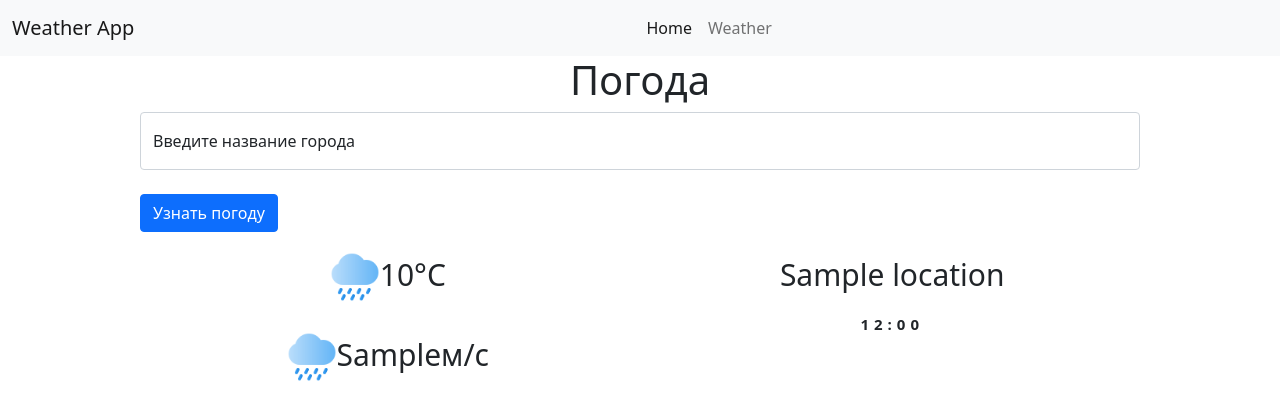
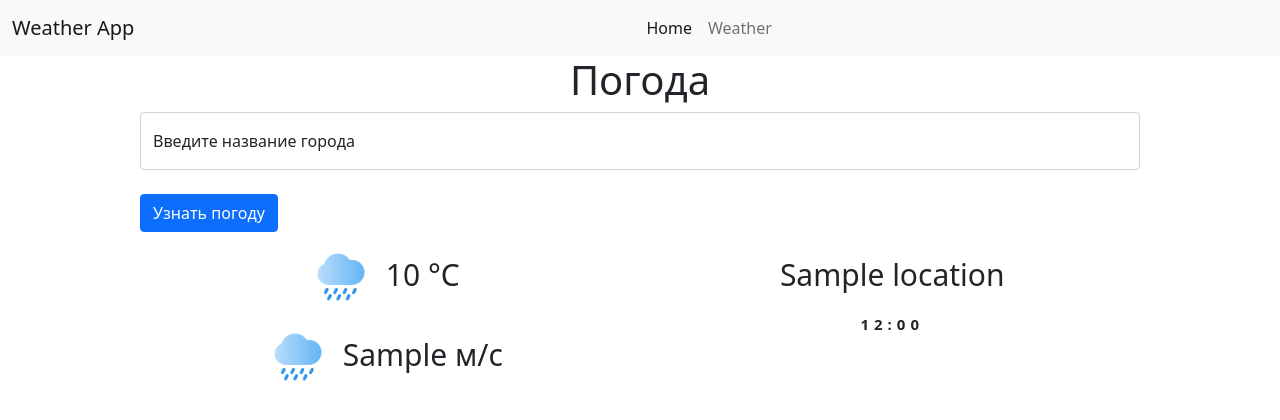
Before and after one commit to sariya23/weather_app, a FastAPI app: template src/templates/weather.html in a window 1280 px wide. Shown: the top 420 px of the page. Run offline with FastAPI, Linux system fonts and the light colour scheme; the template is opened without the code that fills it: most values are stand-ins (such as "Sample title", 1, 10 or a date in 2020).

Commit message:
Space between items

```diff
--- a/src/static/styles/weather_info.css
+++ b/src/static/styles/weather_info.css
@@ -37,6 +37,7 @@
     display: flex;
     flex-direction: row;
     justify-content: center;
+    gap: 20px
 }
 
 .weather__wind-image {
@@ -45,6 +46,7 @@
     display: flex;
     flex-direction: row;
     justify-content: center;
+    gap: 20px
 }
 
 .weather__location {
--- a/src/templates/weather.html
+++ b/src/templates/weather.html
@@ -16,11 +16,11 @@
             <div class="weather">
                 <div class="weather__temperature-image">
                     <img src="{{ url_for('static', path='/images/rain.png')}}" class="temerature-image__image weather_image" alt="">
-                    <span class="temperature-image__temperature weather_value">{{ weather.temperature }}°C</span>
+                    <span class="temperature-image__temperature weather_value">{{ weather.temperature }} °C</span>
                 </div>
                 <div class="weather__wind-image">
                     <img src="{{ url_for('static', path='/images/rain.png')}}" class="wind-image__wind-image weather_image"></img>
-                    <span class="wind-image__wind-speed weather_value"> {{ weather.wind_speed }}м/c</span>
+                    <span class="wind-image__wind-speed weather_value"> {{ weather.wind_speed }} м/c</span>
                 </div>
                 <div class="weather__location">
                     <div class="weather__location__location-time">
```
